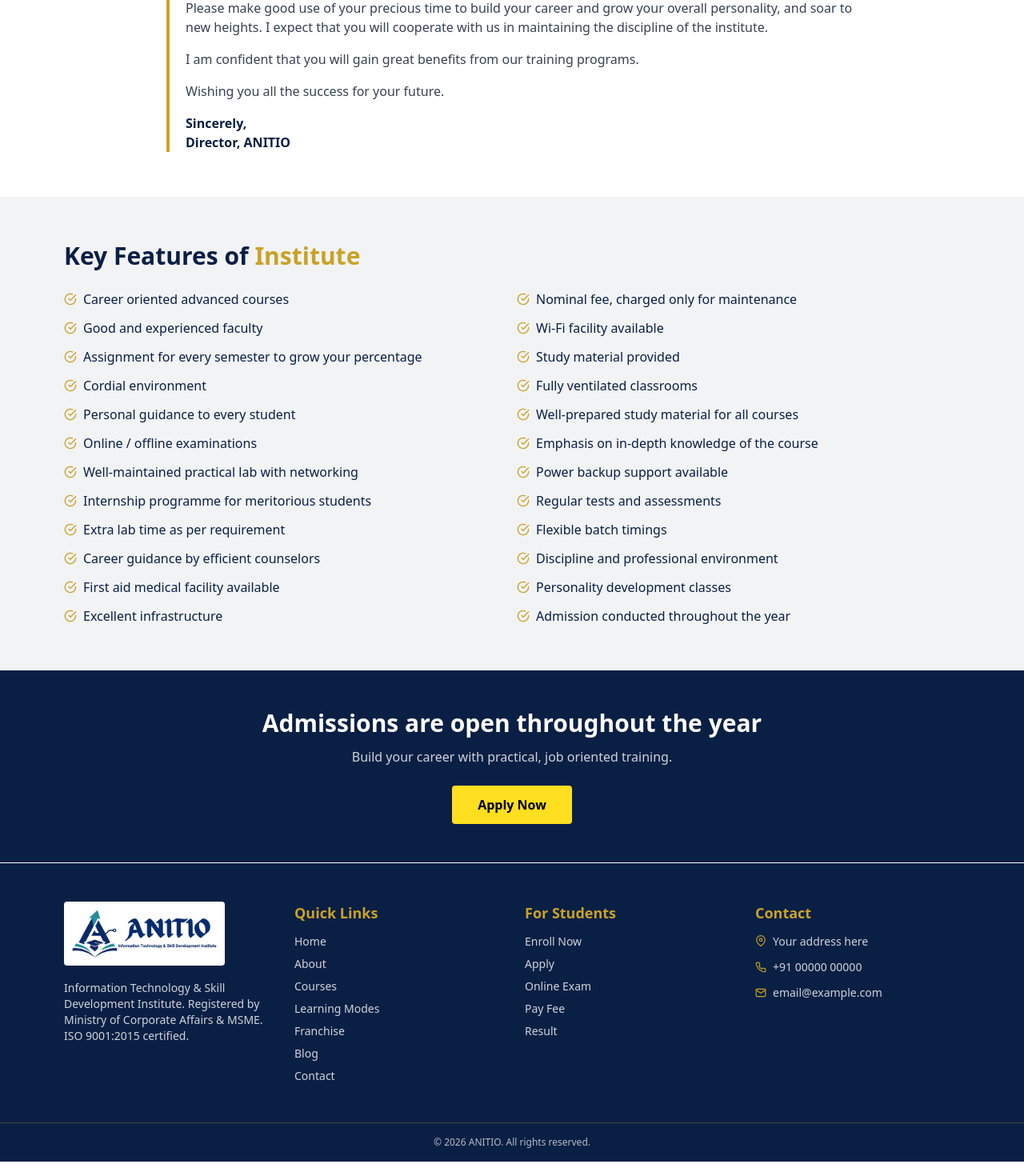
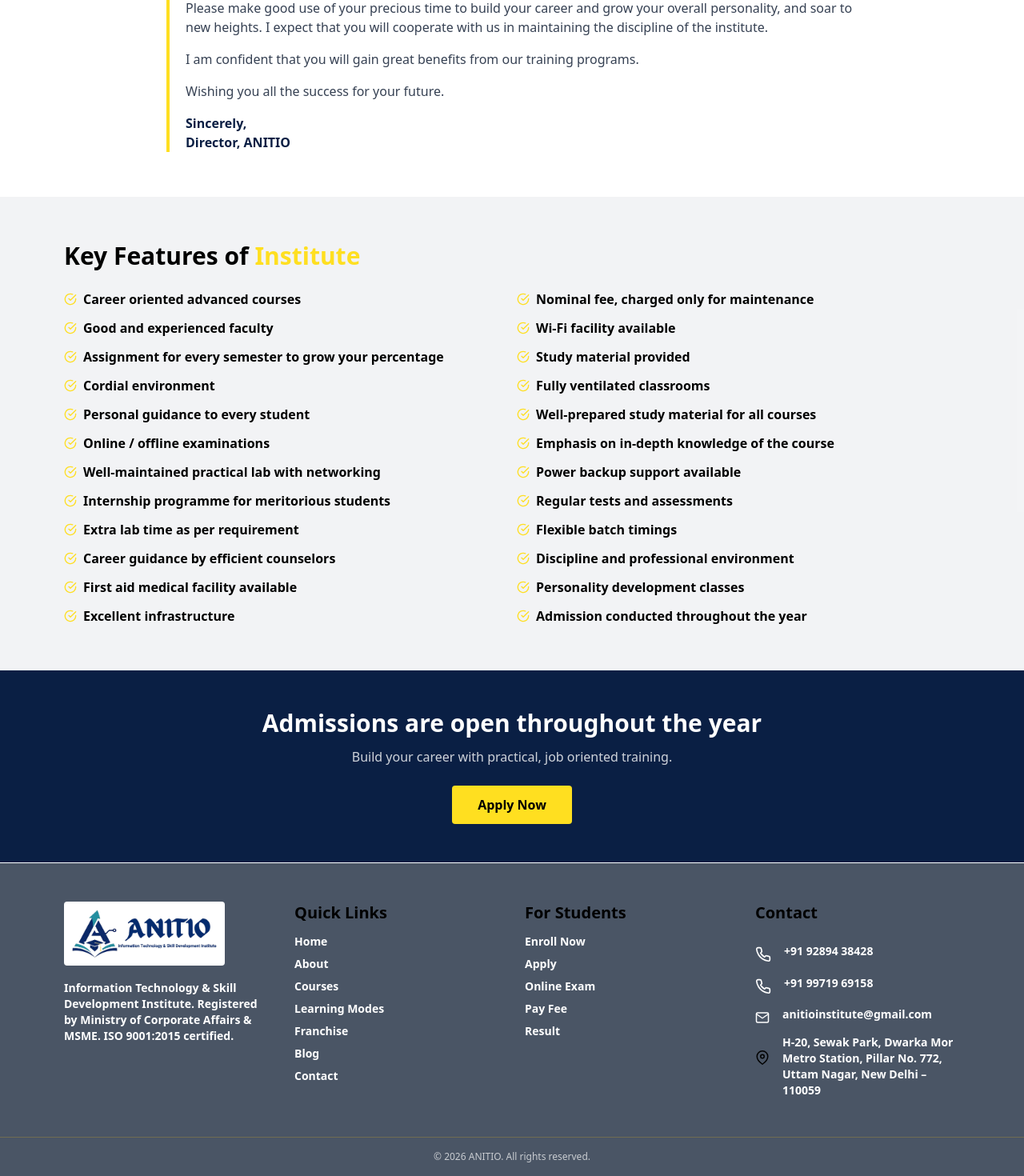
Before and after one commit to tanveersinghh85446-hue/TarunSir, a React (Vite) app: page /about in a window 1280 px wide. Shown: the part 1647-3117 px from the top of the page at 80% size. Built offline with nearby package versions, Linux system fonts and the light colour scheme.

Commit message:
Updated website components and pages

```diff
--- a/src/Components/FAQ.jsx
+++ b/src/Components/FAQ.jsx
@@ -44,18 +44,18 @@ const faqs = [
 export default function FAQ() {
   return (
     <section className="mx-auto max-w-4xl px-4 py-14">
-      <h2 className="text-2xl font-bold sm:text-3xl">
-        Frequently Asked <span className="text-gold">Questions</span>
+      <h2 className="text-2xl font-bold sm:text-3xl text-black">
+        Frequently Asked <span className="text-yellow-300">Questions</span>
       </h2>
 
       <div className="mt-6 space-y-3">
         {faqs.map((item) => (
           <details
             key={item.q}
-            className="rounded-lg border border-gray-200 bg-white p-4 open:border-gold"
+            className="rounded-lg border border-gray-200 bg-white p-4 open:border-yellow-300"
           >
-            <summary className="cursor-pointer font-semibold">{item.q}</summary>
-            <p className="mt-3 text-gray-700">{item.a}</p>
+            <summary className="cursor-pointer text-black font-semibold">{item.q}</summary>
+            <p className="mt-3 text-black">{item.a}</p>
           </details>
         ))}
       </div>
--- a/src/Components/Footer.jsx
+++ b/src/Components/Footer.jsx
@@ -25,7 +25,7 @@ const year = new Date().getFullYear();
 
 export default function Footer() {
   return (
-    <footer className="bg-navy text-white">
+    <footer className="bg-gray-600 text-white">
       <div className="mx-auto grid max-w-6xl gap-8 px-4 py-12 sm:grid-cols-2 lg:grid-cols-4">
         {/* Brand */}
         <div>
@@ -40,7 +40,7 @@ export default function Footer() {
           ) : (
             <h3 className="text-xl font-bold text-gold">ANITIO</h3>
           )}
-          <p className="mt-3 text-sm text-white/80">
+          <p className="mt-3 text-sm text-white font-semibold">
             Information Technology & Skill Development Institute. Registered by
             Ministry of Corporate Affairs & MSME. ISO 9001:2015 certified.
           </p>
@@ -48,11 +48,11 @@ export default function Footer() {
 
         {/* Quick links */}
         <div>
-          <h4 className="mb-3 text-lg font-semibold text-gold">Quick Links</h4>
+          <h4 className="mb-3 text-xl font-bold text-black">Quick Links</h4>
           <ul className="space-y-2 text-sm">
             {quickLinks.map((l) => (
               <li key={l.to}>
-                <Link to={l.to} className="text-white/80 hover:text-gold-light">
+                <Link to={l.to} className="text-white font-semibold">
                   {l.label}
                 </Link>
               </li>
@@ -62,11 +62,11 @@ export default function Footer() {
 
         {/* Students */}
         <div>
-          <h4 className="mb-3 text-lg font-semibold text-gold">For Students</h4>
+          <h4 className="mb-3 text-xl font-bold text-black">For Students</h4>
           <ul className="space-y-2 text-sm">
             {studentLinks.map((l) => (
               <li key={l.to}>
-                <Link to={l.to} className="text-white/80 hover:text-gold-light">
+                <Link to={l.to} className="text-white font-semibold">
                   {l.label}
                 </Link>
               </li>
@@ -76,19 +76,27 @@ export default function Footer() {
 
         {/* Contact */}
         <div>
-          <h4 className="mb-3 text-lg font-semibold text-gold">Contact</h4>
-          <ul className="space-y-3 text-sm text-white/80">
-            <li className="flex items-start gap-2">
-              <FiMapPin className="mt-0.5 shrink-0 text-gold" />
-              <span>Your address here</span>
+          <h4 className="mb-3 text-xl font-bold text-black">Contact</h4>
+          <ul className="space-y-3 font-semibold text-sm text-white">
+            <li className="flex items-center gap-4">
+              <FiPhone className="shrink-0 mt-4 text-xl text-white" />
+              <span className="mt-2">+91 92894 38428</span>
             </li>
-            <li className="flex items-center gap-2">
-              <FiPhone className="shrink-0 text-gold" />
-              <span>+91 00000 00000</span>
+            <li className="flex items-center gap-4">
+              <FiPhone className="shrink-0 mt-2 text-xl text-white" />
+              <span>+91 99719 69158</span>
             </li>
-            <li className="flex items-center gap-2">
-              <FiMail className="shrink-0 text-gold" />
-              <span className="break-all">email@example.com</span>
+            <li className="flex items-center gap-4">
+              <FiMail className="shrink-0 mt-2 text-lg text-white" />
+              <span className="break-all">anitioinstitute@gmail.com</span>
+            </li>
+
+            <li className="flex items-start gap-4">
+              <FiMapPin className="mt-5 text-lg shrink-0 text-black" />
+              <span>
+                H-20, Sewak Park, Dwarka Mor Metro Station, Pillar No. 772,
+                Uttam Nagar, New Delhi – 110059
+              </span>
             </li>
           </ul>
         </div>
--- a/src/Components/Navbar.jsx
+++ b/src/Components/Navbar.jsx
@@ -48,8 +48,8 @@ const menu = [
 const linkStyle = (active) =>
   `px-2.5 py-2 text-sm font-medium border-b-2 ${
     active
-      ? "text-black border-black"
-      : "text-black border-transparent hover:text-yellow-300"
+      ? "text-black  border-black"
+      : "text-black  border-transparent hover:text-yellow-300"
   }`;
 
 // Mobile drawer link styles
@@ -137,14 +137,14 @@ export default function Navbar() {
 
   return (
     <header className="sticky top-0 z-50 bg-white shadow-md">
-      <nav className="mx-auto flex max-w-6xl items-center justify-between px-4 py-2">
+      <nav className="mx-auto font-semi flex max-w-6xl items-center justify-between px-4 py-2">
         {/* Logo */}
         <Link to="/" onClick={closeMenu} className="flex items-center">
           <Logo className="h-12 w-auto sm:h-14 xl:h-20" />
         </Link>
 
         {/* Desktop menu */}
-        <ul ref={desktopMenuRef} className="hidden items-center gap-1 lg:flex">
+        <ul ref={desktopMenuRef} className="hidden items-center gap-1 lg:flex ">
           {menu.map((item) => (
             <li key={item.label} className="relative">
               {item.children ? (
--- a/src/Pages/About.jsx
+++ b/src/Pages/About.jsx
@@ -27,9 +27,9 @@ export default function About() {
       <section className="bg-navy/5">
         <div className="mx-auto max-w-4xl px-4 py-14">
           <h2 className="text-2xl font-bold sm:text-3xl">
-            Our <span className="text-gold">Recognition</span>
+            Our <span className="text-yellow-300">Recognition</span>
           </h2>
-          <div className="mt-6 rounded-lg border border-gray-200 border-t-4 border-t-gold bg-white p-6 text-center">
+          <div className="mt-6 rounded-lg border border-gray-200 border-t-4 border-t-yellow-300 bg-white p-6 text-center">
             <p className="text-3xl font-bold">{institute.name}</p>
             <p className="mt-2 text-gray-700">{institute.tagline}</p>
             <p className="mt-5 text-sm text-gray-500">Registered by</p>
@@ -43,9 +43,9 @@ export default function About() {
       {/* Director */}
       <section className="mx-auto max-w-4xl px-4 py-14">
         <h2 className="text-2xl font-bold sm:text-3xl">
-          Director's <span className="text-gold">Message</span>
+          Director's <span className="text-yellow-300">Message</span>
         </h2>
-        <div className="mt-6 space-y-4 border-l-4 border-gold pl-5 text-gray-700">
+        <div className="mt-6 space-y-4 border-l-4 border-yellow-300 pl-5 text-gray-700">
           <p className="font-semibold text-navy">Dear Students,</p>
           {directorMessage.map((para) => (
             <p key={para}>{para}</p>
@@ -61,13 +61,13 @@ export default function About() {
       {/* Key features */}
       <section className="bg-navy/5">
         <div className="mx-auto max-w-6xl px-4 py-14">
-          <h2 className="text-2xl font-bold sm:text-3xl">
-            Key Features of <span className="text-gold">Institute</span>
+          <h2 className="text-2xl font-bold sm:text-3xl text-black">
+            Key Features of <span className="text-yellow-300">Institute</span>
           </h2>
           <ul className="mt-6 grid gap-3 sm:grid-cols-2">
             {features.map((item) => (
-              <li key={item} className="flex items-start gap-2">
-                <FiCheckCircle className="mt-1 shrink-0 text-gold" />
+              <li key={item} className="flex font-semibold text-black items-start gap-2">
+                <FiCheckCircle className="mt-1 shrink-0 text-yellow-300" />
                 <span>{item}</span>
               </li>
             ))}
--- a/src/Pages/Course.jsx
+++ b/src/Pages/Course.jsx
@@ -16,16 +16,18 @@ export default function Course() {
           {courseGroups.map((group) => (
             <div
               key={group.title}
-              className="rounded-lg border border-gray-200 border-t-4 border-t-gold bg-white p-6"
+              className="rounded-lg border border-gray-200 border-t-4 border-t-yellow-300 bg-white p-6"
             >
-              <h2 className="text-xl font-semibold">{group.title}</h2>
+              <h2 className="text-xl text-black font-semibold">
+                {group.title}
+              </h2>
               <ul className="mt-4 space-y-2">
                 {group.courses.map((course) => (
                   <li
                     key={course}
-                    className="flex items-start gap-2 text-gray-700"
+                    className="flex items-start font-semibold gap-2 text-black"
                   >
-                    <FiBookOpen className="mt-1 shrink-0 text-gold" />
+                    <FiBookOpen className="mt-1 shrink-0 text-yellow-300" />
                     <span>{course}</span>
                   </li>
                 ))}
--- a/src/Pages/EnrollNow.jsx
+++ b/src/Pages/EnrollNow.jsx
@@ -48,16 +48,16 @@ export default function EnrollNow() {
               key={step.title}
               className="flex gap-4 rounded-lg border border-gray-200 bg-white p-5"
             >
-              <span className="flex h-10 w-10 shrink-0 items-center justify-center rounded-full bg-navy font-bold text-gold">
+              <span className="flex h-10 w-10 shrink-0 items-center justify-center rounded-full bg-black/90 font-bold text-white">
                 {index + 1}
               </span>
               <div>
-                <h2 className="text-lg font-semibold">{step.title}</h2>
-                <p className="mt-1 text-gray-700">{step.text}</p>
+                <h2 className="text-lg text-black font-semibold">{step.title}</h2>
+                <p className="mt-1 text-black">{step.text}</p>
                 {step.to && (
                   <Link
                     to={step.to}
-                    className="mt-2 inline-block text-sm font-semibold text-navy underline decoration-gold decoration-2 underline-offset-4"
+                    className="mt-2 inline-block text-sm font-semibold text-navy underline decoration-yellow-300 decoration-2 underline-offset-6"
                   >
                     {step.linkText}
                   </Link>
```
Also changed, not shown: src/Components/Home.jsx (+6 -6 lines), src/Pages/Contact.jsx (+7 -7 lines), src/Pages/Franchise.jsx (+5 -5 lines).
